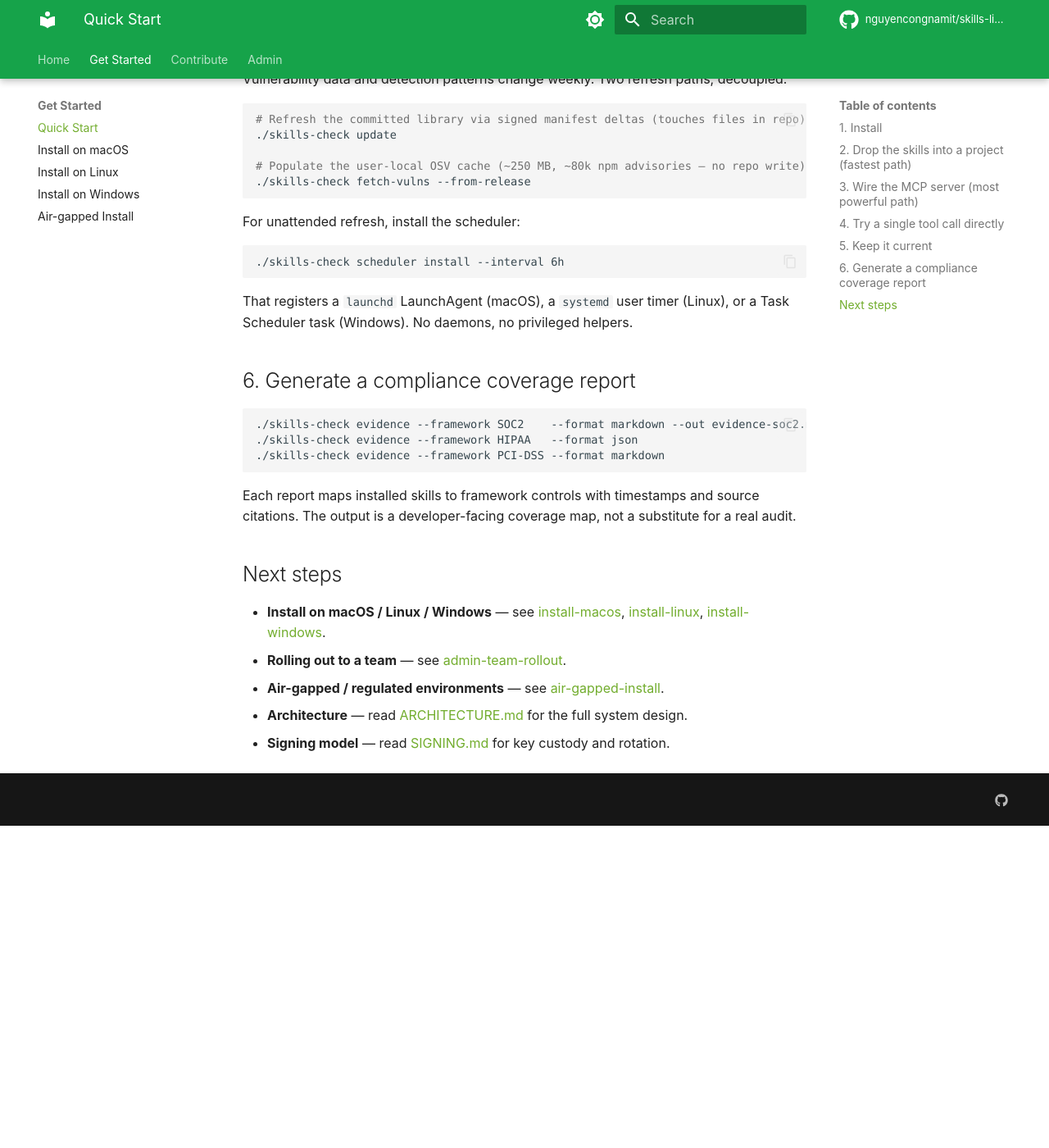
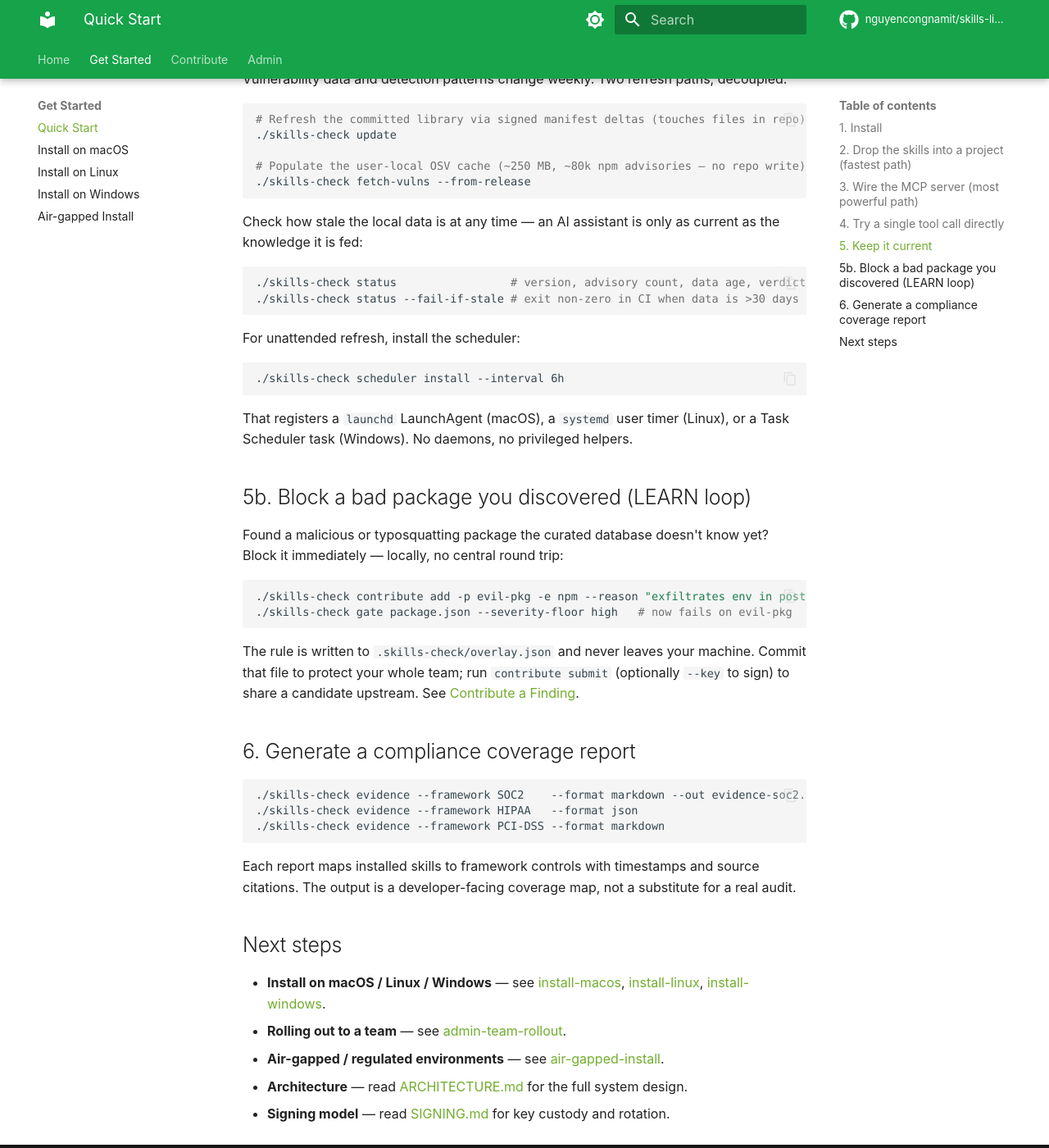
Before and after one commit to nguyencongnamit/skills-library, an MkDocs documentation site: the page built from docs/quickstart.md, in a window 1280 px wide and 1400 px high, scrolled down 2354 px. Shown: the whole window at 82% size. Built offline with MkDocs 1.6.1 and Material for MkDocs 9.7.7, drawn with Linux system fonts in a browser that asks for light colours; some web fonts are replaced; comment, search, counter and statistics services are not loaded; before the commit the page ends 3361 px from its top, so only the background shows below that.

Commit message:
docs(quickstart): surface the status freshness check and contribute/LEARN loop
The quickstart command tour didn't mention two of the newest commands. Add
`status` / `status --fail-if-stale` to the refresh section and a short
"block a bad package you discovered" step covering `contribute add` -> gate,
linking the full Contribute a Finding page.

Co-Authored-By: Claude Opus 4.8 (1M context) <noreply@anthropic.com>
Claude-Session: https://claude.ai/code/session_013htmEmZjzpiGMuJNRDCXPV

````diff
--- a/docs/quickstart.md
+++ b/docs/quickstart.md
@@ -88,6 +88,14 @@ Vulnerability data and detection patterns change weekly. Two refresh paths, deco
 ./skills-check fetch-vulns --from-release
 ```
 
+Check how stale the local data is at any time — an AI assistant is only as
+current as the knowledge it is fed:
+
+```bash
+./skills-check status                 # version, advisory count, data age, verdict
+./skills-check status --fail-if-stale # exit non-zero in CI when data is >30 days old
+```
+
 For unattended refresh, install the scheduler:
 
 ```bash
@@ -95,6 +103,21 @@ For unattended refresh, install the scheduler:
 ```
 
 That registers a `launchd` LaunchAgent (macOS), a `systemd` user timer (Linux), or a Task Scheduler task (Windows). No daemons, no privileged helpers.
+
+## 5b. Block a bad package you discovered (LEARN loop)
+
+Found a malicious or typosquatting package the curated database doesn't know
+yet? Block it immediately — locally, no central round trip:
+
+```bash
+./skills-check contribute add -p evil-pkg -e npm --reason "exfiltrates env in postinstall"
+./skills-check gate package.json --severity-floor high   # now fails on evil-pkg
+```
+
+The rule is written to `.skills-check/overlay.json` and never leaves your
+machine. Commit that file to protect your whole team; run `contribute submit`
+(optionally `--key` to sign) to share a candidate upstream. See
+[Contribute a Finding](contribute.md).
 
 ## 6. Generate a compliance coverage report
 
````
